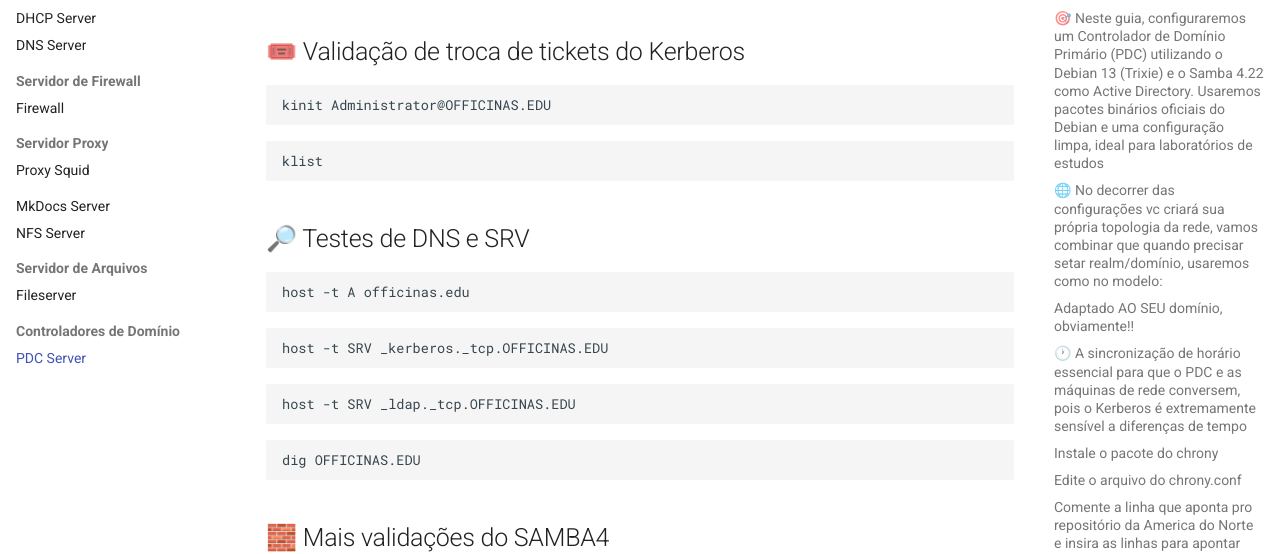
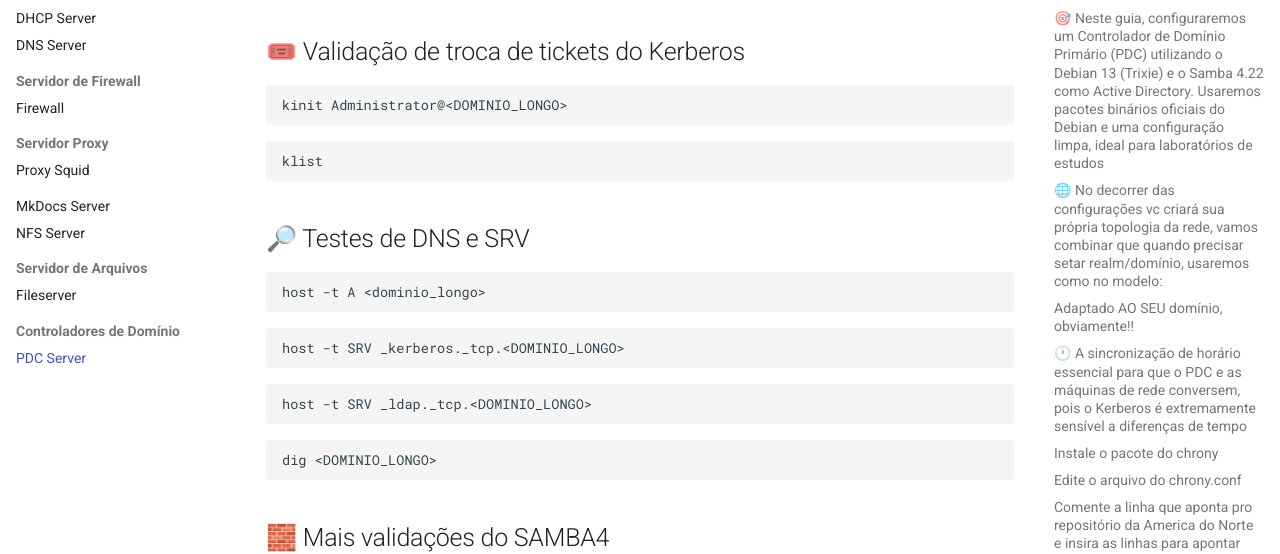
Before and after one commit to educharquero/officinas, an MkDocs documentation site: the page built from docs/PDC_Controlador_de_Dominio_Primario.md, in a window 1280 px wide and 900 px high, scrolled down 9025 px. Shown: the part 164-718 px from the top of the window. Built offline with MkDocs 1.6.1 and Material for MkDocs 9.7.7, drawn with Linux system fonts in a browser that asks for light colours.

Commit message:
parabens

````diff
--- a/docs/PDC_Controlador_de_Dominio_Primario.md
+++ b/docs/PDC_Controlador_de_Dominio_Primario.md
@@ -402,7 +402,7 @@
 ## 🎟️ Validação de troca de tickets do Kerberos
 
 ```bash
-kinit Administrator@OFFICINAS.EDU
+kinit Administrator@<DOMINIO_LONGO>
 ```
 
 ```bash
@@ -412,19 +412,19 @@
 ## 🔎 Testes de DNS e SRV
 
 ```bash
-host -t A officinas.edu
+host -t A <dominio_longo>
 ```
 
 ```bash
-host -t SRV _kerberos._tcp.OFFICINAS.EDU
+host -t SRV _kerberos._tcp.<DOMINIO_LONGO>
 ```
 
 ```bash
-host -t SRV _ldap._tcp.OFFICINAS.EDU
+host -t SRV _ldap._tcp.<DOMINIO_LONGO>
 ```
 
 ```bash
-dig OFFICINAS.EDU
+dig <DOMINIO_LONGO>
 ```
 
 ## 🧱 Mais validações do SAMBA4
````
Also changed, not shown: site/search/search_index.json.
